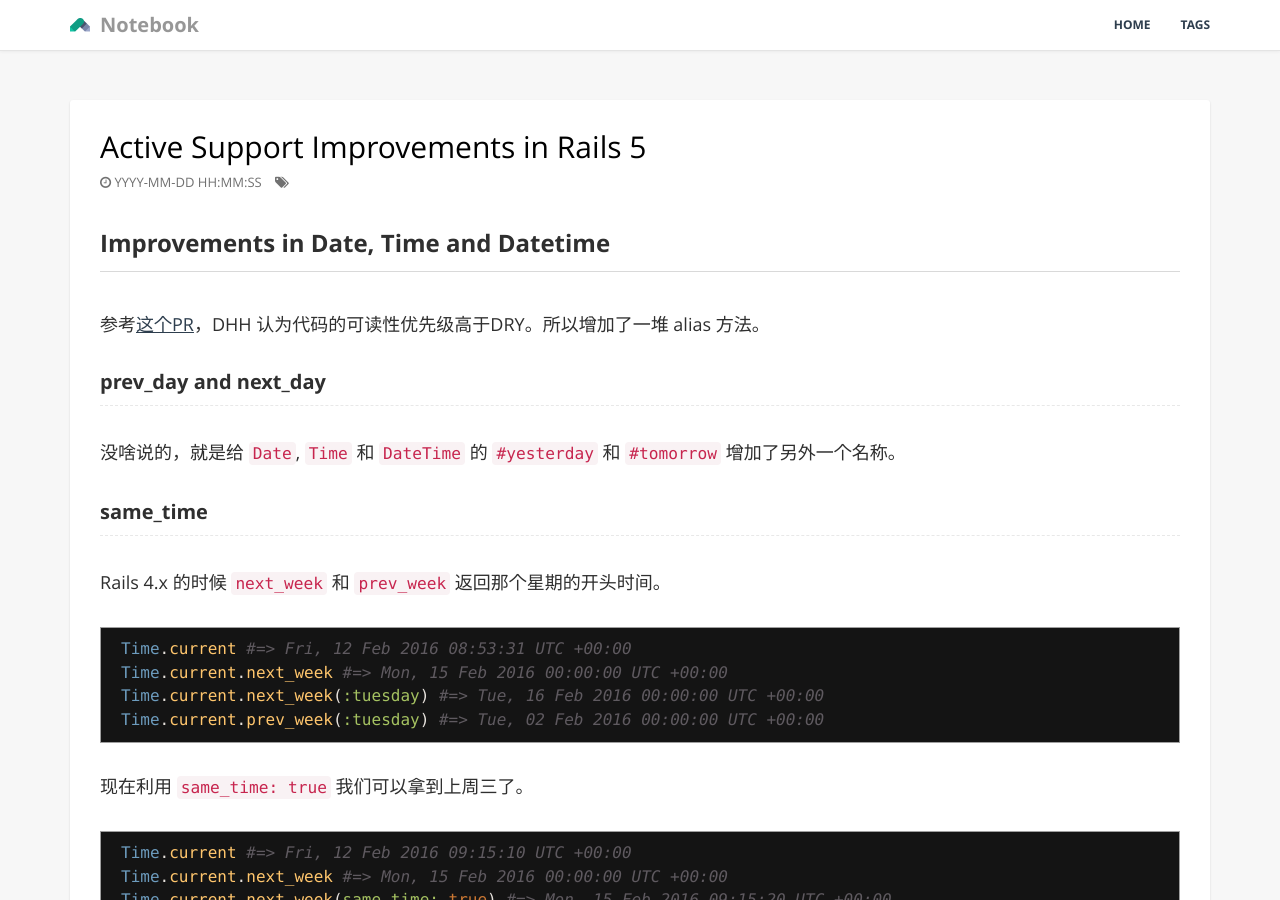
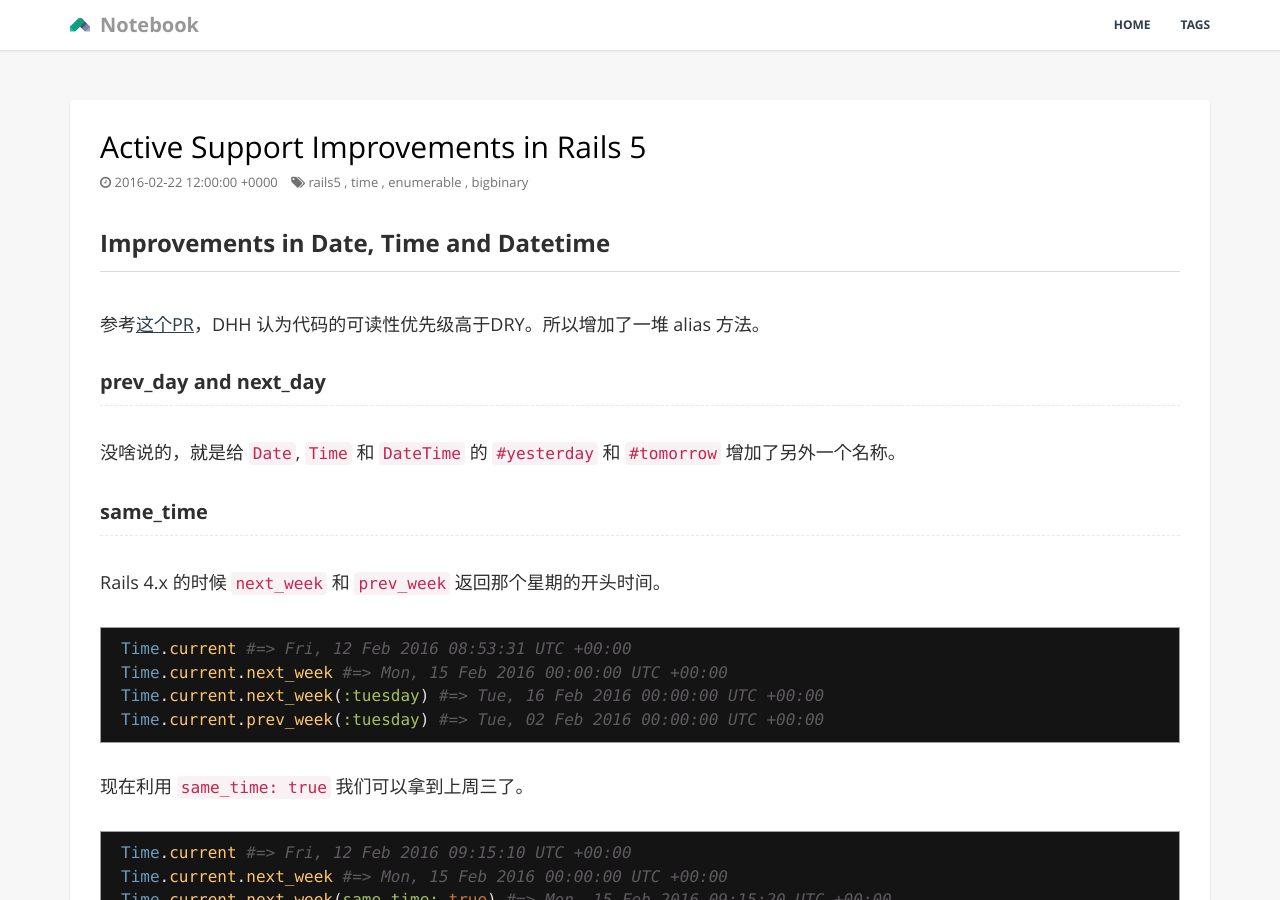
Before and after one commit to zyingming/zyingming.github.io, a Jekyll site: the page built from _posts/201601/2016-02-23-active-support-improvements-in-Rails-5.md, in a window 1280 px wide and 900 px high. Built offline with Jekyll 4.4.1, drawn with Linux system fonts in a browser that asks for light colours.

Commit message:
init blog

```diff
--- a/_layouts/post.html
+++ b/_layouts/post.html
@@ -14,10 +14,10 @@
                 <h2 class="post-title">{{ page.title }}</h2>
                 <div class="post-meta">
                   <span><i class="fa fa-clock-o" aria-hidden="true"></i>
-                    {{ page.date | date: "YYYY-MM-DD HH:MM:SS" }}
+                    {{ page.date }}
                   </span>
                   <span><i class="fa fa-tags" aria-hidden="true"></i>
-                    {% for post_tag in post.tags %}
+                    {% for post_tag in page.tags %}
                       {{ post_tag }}
                       {% unless forloop.last %}, {% endunless %}
                     {% endfor %}
```
Also changed, not shown: README.md.
